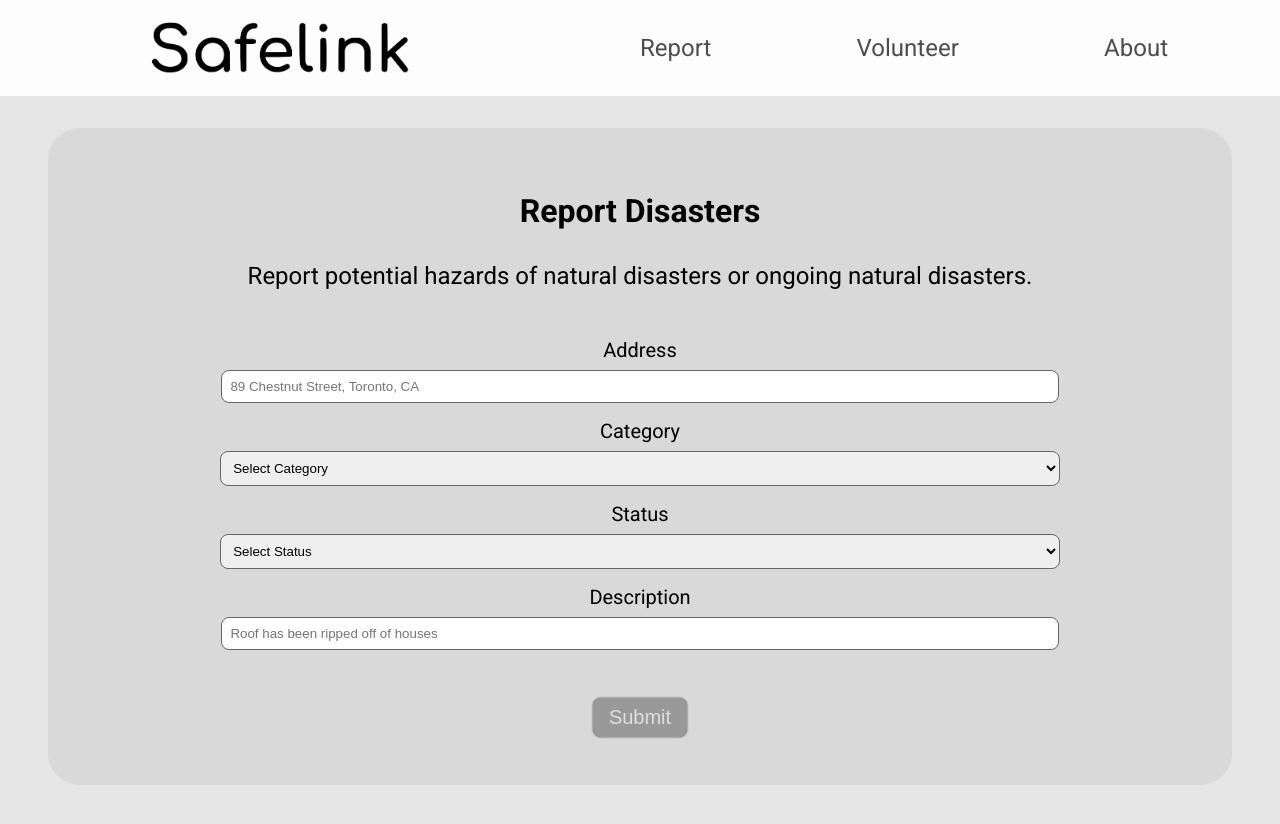
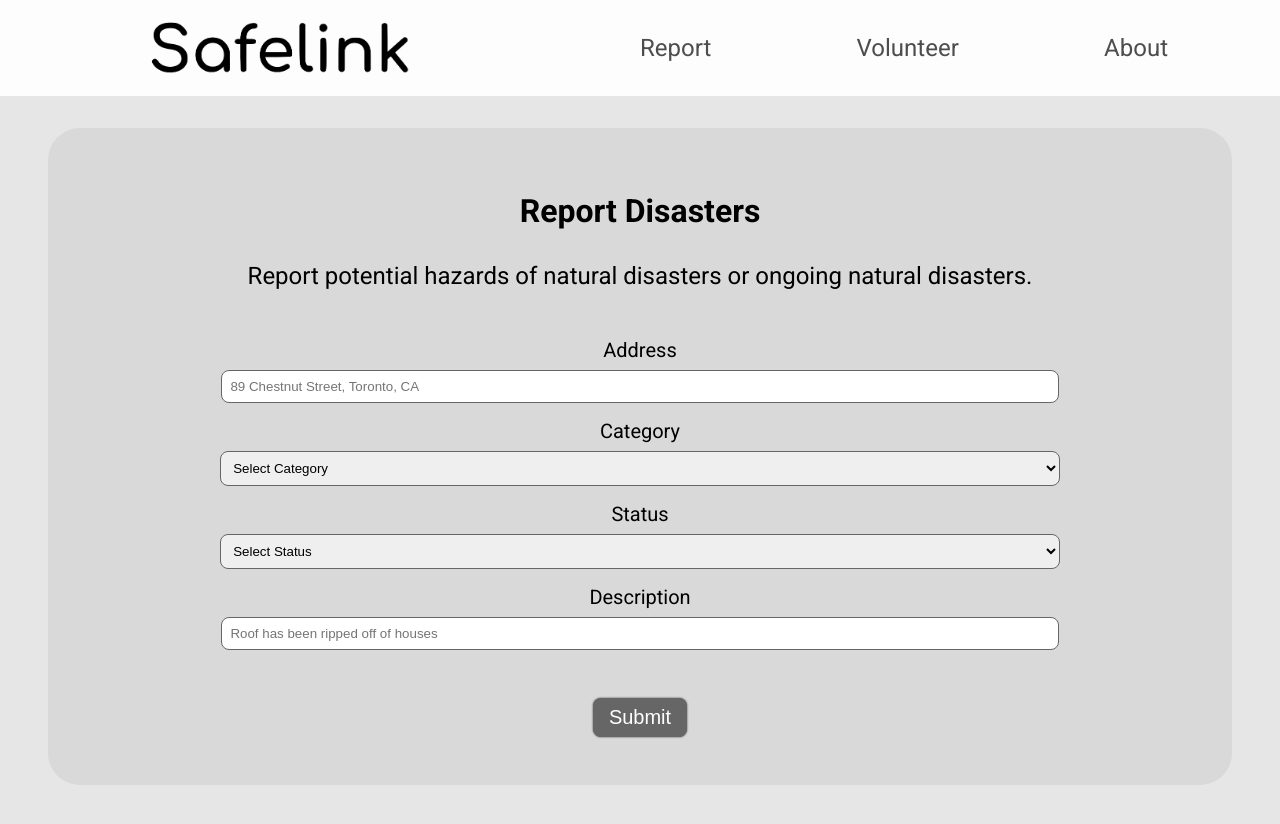
Before and after one commit to EthJan/DontDie, a React (Vite) app: page /report in a window 1280 px wide. Shown: the top 824 px of the page. Built offline with nearby package versions, Linux system fonts and the light colour scheme.

Commit message:
Remove errorinput classnames in forms

```diff
--- a/src/components/pages/Report/Report.jsx
+++ b/src/components/pages/Report/Report.jsx
@@ -67,7 +67,7 @@ const Report = () => {
         <input type="text" value={address} onChange={setAddressChange} placeholder="89 Chestnut Street, Toronto, CA" className={errors["address"] && "errorinput"} />
 
         <label htmlFor="category">Category</label>
-        <select value={category} onChange={setCategoryChange} className={errors["category"] && "errorinput"}>
+        <select value={category} onChange={setCategoryChange}>
           <option value="">Select Category</option>
           <option value="fire">Fire</option>
           <option value="flood">Flood</option>
@@ -81,7 +81,7 @@ const Report = () => {
         </select>
 
         <label htmlFor="status">Status</label>
-        <select value={status} onChange={setStatusChange} className={errors["status"] && "errorinput"}>
+        <select value={status} onChange={setStatusChange}>
           <option value="">Select Status</option>
           <option value="hazard">Hazard</option>
           <option value="ongoing">Ongoing</option>
@@ -89,9 +89,9 @@ const Report = () => {
         </select>
 
         <label htmlFor="description">Description</label>
-        <input type="text" value={description} onChange={setDescriptionChange} placeholder="Roof has been ripped off of houses" className={errors["description"] && "errorinput"} />
+        <input type="text" value={description} onChange={setDescriptionChange} placeholder="Roof has been ripped off of houses" />
 
-        <button onClick={handleSubmit} disabled={!isFormValid} className={!isFormValid && "errorbutton"}>Submit</button>
+        <button onClick={handleSubmit} disabled={!isFormValid}>Submit</button>
 		  </div>
     );
 }
--- a/src/components/pages/Volunteer/Volunteer.jsx
+++ b/src/components/pages/Volunteer/Volunteer.jsx
@@ -51,6 +51,23 @@ const Volunteer = () => {
         .then((data) => console.log(data))
         .catch((error) => console.error("Error:", error));
       console.log("Submitted");
+
+      fetch("http://127.0.0.1:5000/volunteerSubmit", {
+        method: "POST",
+        headers: {
+          "Content-Type": "application/json",
+        },
+        body: JSON.stringify({
+          name: name,
+          phone: phone,
+          email: email,
+          address: address
+        }),
+      })
+        .then((response) => response.json())
+        .then((data) => console.log(data))
+        .catch((error) => console.error("Error:", error));
+
       setName("");
       setPhone("");
       setEmail("");
@@ -67,13 +84,13 @@ const Volunteer = () => {
         <input type="text" value={name} onChange={setNameChange} placeholder="Firstname Lastname" />
 
         <label htmlFor="phone">Phone</label>
-        <input type="text" value={phone} onChange={setPhoneChange} placeholder="1234567890" className={errors["phone"] && "errorinput"} />
+        <input type="text" value={phone} onChange={setPhoneChange} placeholder="1234567890" />
 
         <label htmlFor="email">Email</label>
-        <input type="text" value={email} onChange={setEmailChange} placeholder="myemail@email.com" className={errors["email"] && "errorinput"} />
+        <input type="text" value={email} onChange={setEmailChange} placeholder="myemail@email.com" />
 
         <label htmlFor="address">Address</label>
-        <input type="text" value={address} onChange={setAddressChange} placeholder="89 Chestnut Street, Toronto, CA" className={errors["address"] && "errorinput"} />
+        <input type="text" value={address} onChange={setAddressChange} placeholder="89 Chestnut Street, Toronto, CA" />
 
         <button onClick={handleSubmit} disabled={!isFormValid} className={!isFormValid && "errorbutton"}>Submit</button>
 		  </div>
```
